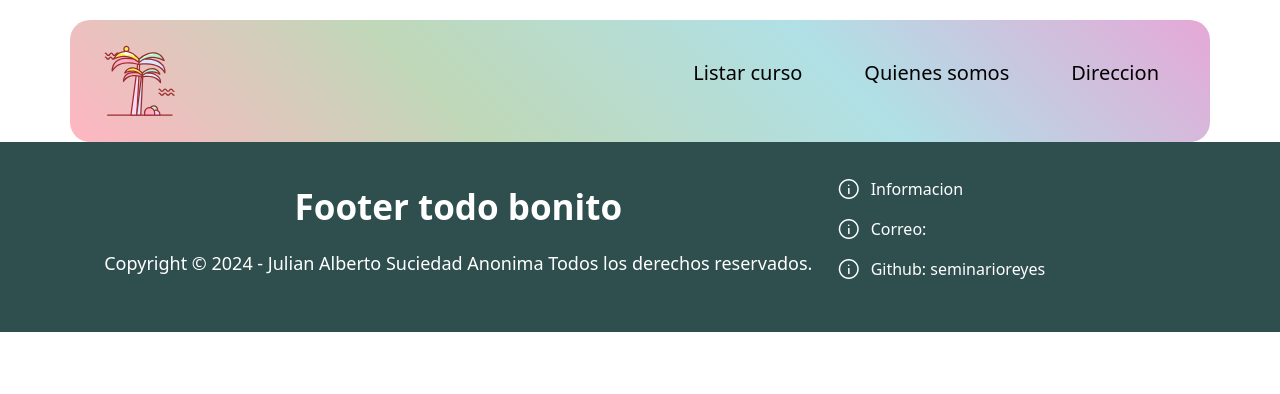
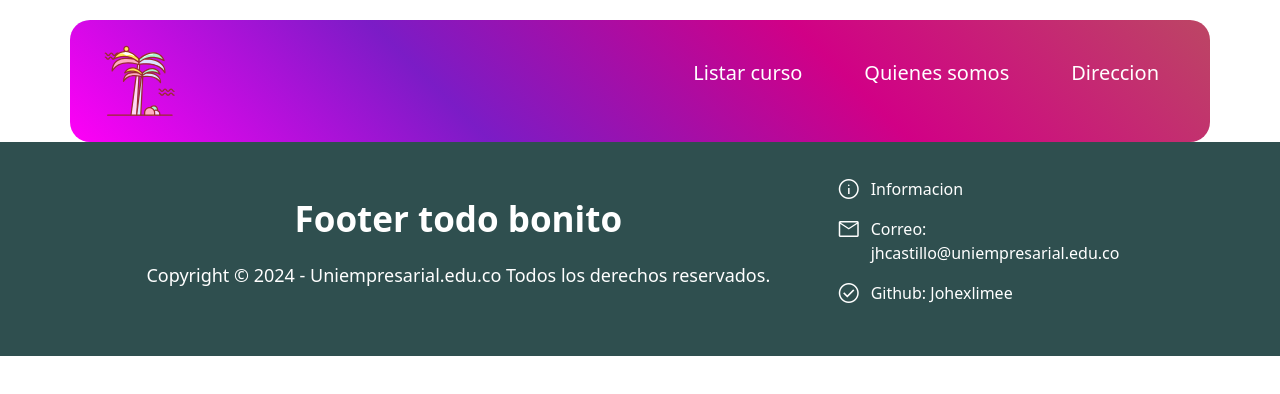
Before and after one commit to Johexlimee/Angular-Kellys, an Angular app: page / in a window 1280 px wide. Shown: the top 394 px of the page. Built offline with nearby package versions, Linux system fonts and the light colour scheme.

Commit message:
Ediciones 😎

```diff
--- a/src/app/ccourse/ccourse.component.css
+++ b/src/app/ccourse/ccourse.component.css
@@ -0,0 +1,4 @@
+.content{
+    height: 65vh;
+    padding: 50px 20px;
+}
--- a/src/app/cfooter/cfooter.component.html
+++ b/src/app/cfooter/cfooter.component.html
@@ -1,7 +1,7 @@
  <div class="footer">
     <div class="izq">
         <p class="principal">Footer todo bonito</p>
-        <p class="secundario">Copyright © 2024 - Julian Alberto Suciedad Anonima Todos los derechos reservados.</p>
+        <p class="secundario">Copyright © 2024 - Uniempresarial.edu.co Todos los derechos reservados.</p>
 
     </div>
     <div class="der">
@@ -10,12 +10,12 @@
             <p>Informacion</p>
         </div>
         <div>
-            <span class="material-symbols-outlined">info</span>
-            <p>Correo: </p>
+            <span class="material-symbols-outlined">mail</span>
+            <p>Correo: jhcastillo&#64;uniempresarial.edu.co</p>
         </div>
         <div>
-            <span class="material-symbols-outlined">info</span>
-            <p>Github: seminarioreyes</p>
+            <span class="material-symbols-outlined">check_circle</span>
+            <p>Github: Johexlimee</p>
         </div>
     </div>
  </div>
--- a/src/app/cheader/cheader.component.css
+++ b/src/app/cheader/cheader.component.css
@@ -3,7 +3,7 @@
   justify-content: space-between;
   align-items: center;
   padding: 10px 20px;
-  background: linear-gradient(45deg, #FFB6C1, #BFD8B8, #B0E0E6, #E6A8D7);
+  background: linear-gradient(45deg, #ff00f7, #7b1cc6, #d10086, #bc4664);
   border-radius: 20px;
   margin-top: 20px;
 }
@@ -38,7 +38,7 @@
 
 .nav-link {
   text-decoration: none;
-  color: rgb(0, 0, 0);
+  color: white;
   font-size: 20px;
   font-weight: 500;
   text-decoration-line: none;
@@ -49,8 +49,6 @@
   color: #dd01f5;
   text-decoration: underline;
 }
-
-
 
 #toggle-icon {
   display: none;
@@ -88,6 +86,7 @@
 
   .nav-item {
     margin: 10px 0;
+    color: white;
   }
 
   .nav-link {
```
